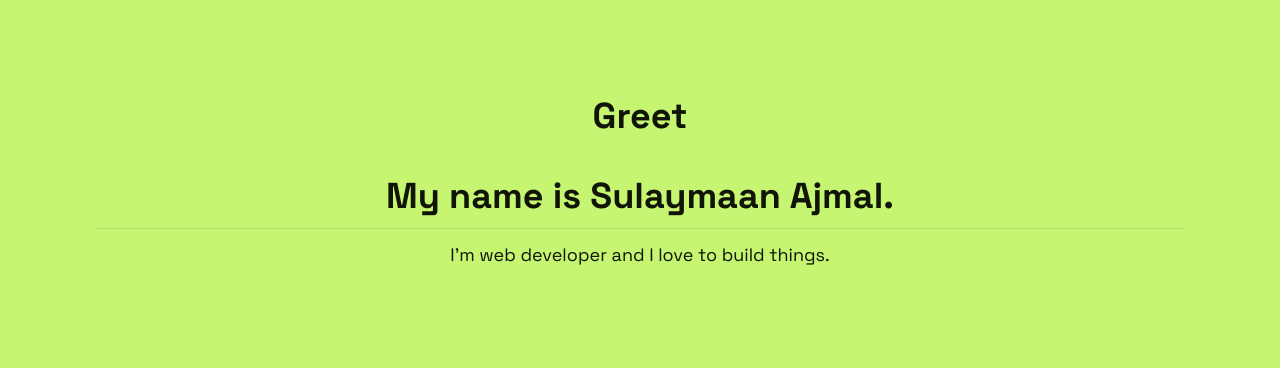
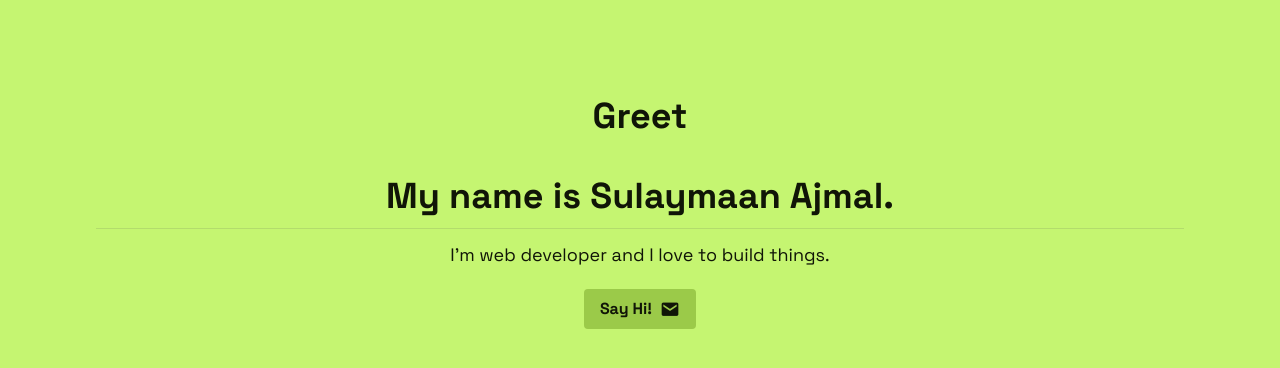
Before and after one commit to sulaymaanajmal/ajmal.cloud, a Next.js app in the folder portfolio/: page / in a window 1280 px wide. Shown: the top 368 px of the page. Built offline with nearby package versions, Linux system fonts and the light colour scheme.

Commit message:
Add contact button

```diff
--- a/portfolio/app/layout.tsx
+++ b/portfolio/app/layout.tsx
@@ -16,6 +16,9 @@ export default function RootLayout({
 }>) {
   return (
     <html lang="en" className="min-h-screen bg-background font-sans antialiased selection:bg-accent">
+      <head>
+      <link href='https://unpkg.com/boxicons@2.1.4/css/boxicons.min.css' rel='stylesheet'></link>
+      </head>
       <body className={font.className}>{children}</body>
     </html>
   );
--- a/portfolio/app/page.tsx
+++ b/portfolio/app/page.tsx
@@ -11,6 +11,10 @@ return (
       <p className="text-lg">
         I'm web developer and I love to build things.
       </p>
+      <button className="bg-primary hover:bg-secondary font-bold py-2 px-4 m-5 rounded inline-flex items-center">
+  <a href="mailto:sulaymaan@ajmal.cloud" className="mr-2">Say Hi!</a>
+  <i className='bx bxs-envelope text-xl'></i>
+</button>
     </main>
   );
 };
--- a/portfolio/package.json
+++ b/portfolio/package.json
@@ -12,6 +12,7 @@
     "@radix-ui/react-popover": "^1.0.7",
     "@radix-ui/react-separator": "^1.0.3",
     "@types/typed.js": "^2.0.9",
+    "boxicons": "^2.1.4",
     "class-variance-authority": "^0.7.0",
     "clsx": "^2.1.0",
     "framer-motion": "^11.0.20",
```
Also changed, not shown: 1 other file (tests, documents, lock files or other folders).
